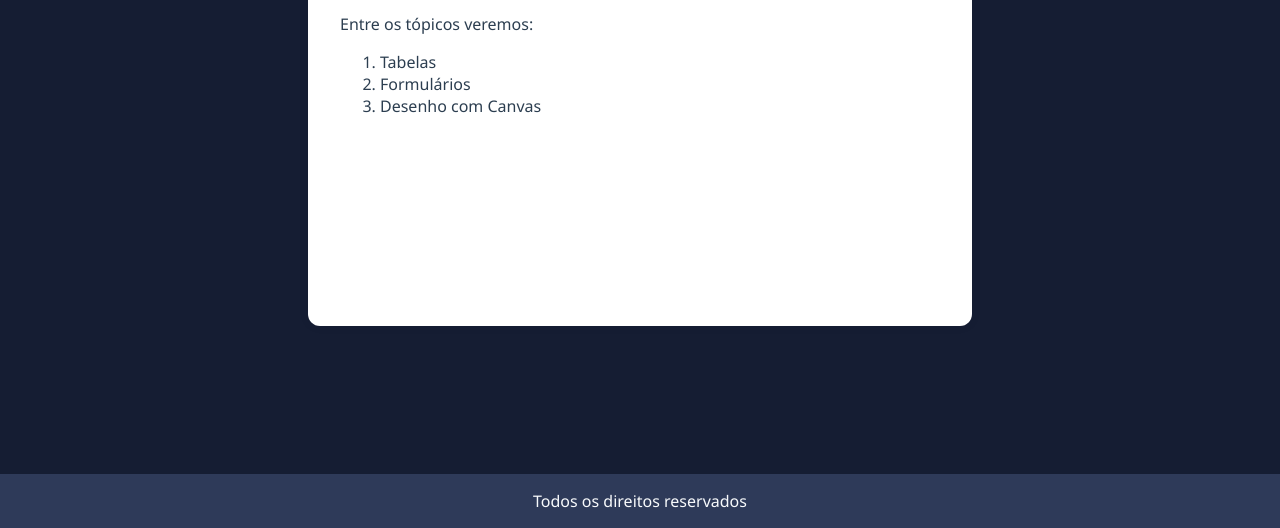
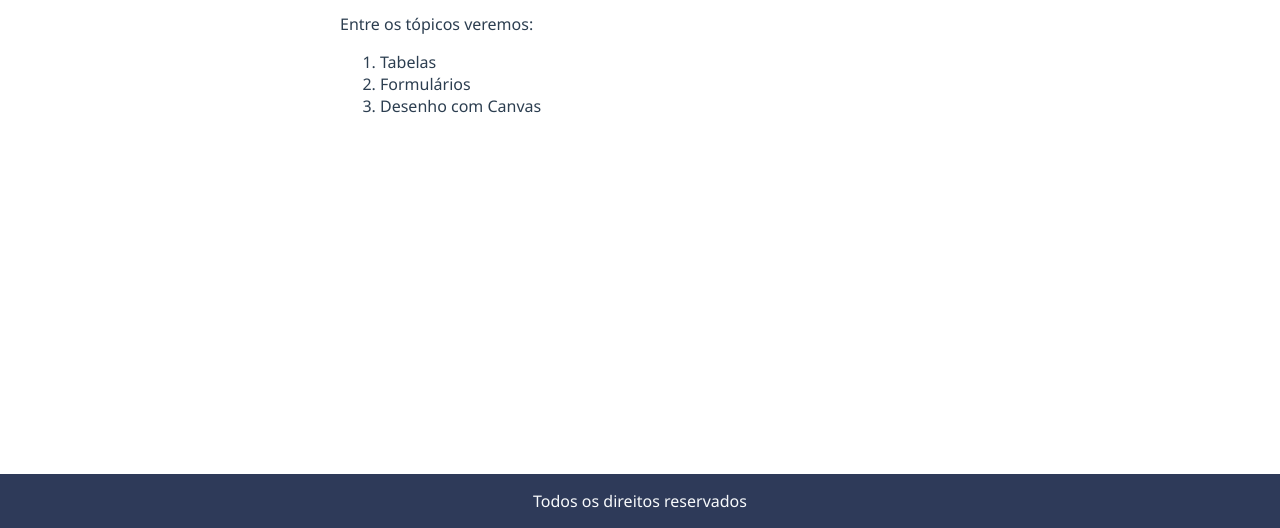
Before and after one commit to rocha985/atividade-2-DEVI, a plain HTML site: page index.html in a window 1280 px wide. Shown: the part 272-800 px from the top of the page. Drawn offline with nearby package versions, Linux system fonts and the light colour scheme.

Commit message:
background color

```diff
--- a/index.html
+++ b/index.html
@@ -10,7 +10,6 @@
         height: 100%;
         margin: 0;
         font-family: 'Segoe UI', Tahoma, Geneva, Verdana, sans-serif;
-        background-color: #151d33;
         color: #2c3e50;
         display: flex;
         flex-direction: column;
@@ -61,8 +60,6 @@
         height: 400px;
         margin: 2rem auto;
         padding: 2rem;
-        border-radius: 12px;
-        box-shadow: 0 0 12px rgba(0, 0, 0, 0.05);
         overflow: auto;
       }
 
```
Also changed, not shown: img/fundo.jpeg (deleted).
